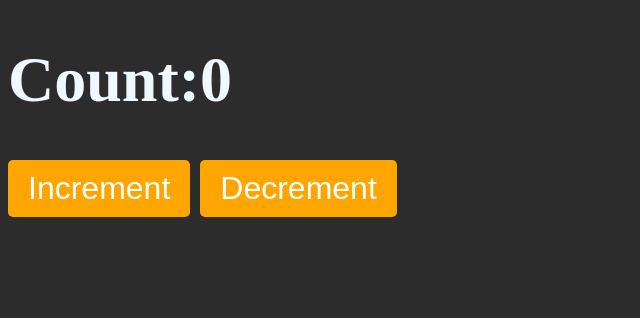
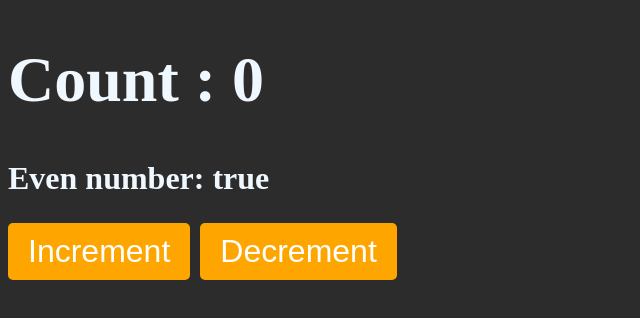
Before and after one commit to Zarman-oss/React-props-practice, a React (Vite) app: page / in a window 1280 px wide. Shown: the top 318 px of the page, without its empty margins (0-640 px from the left). Built offline with nearby package versions, Linux system fonts and the light colour scheme.

Commit message:
useEffetc

```diff
--- a/src/App.jsx
+++ b/src/App.jsx
@@ -1,12 +1,21 @@
-import { useState } from 'react';
+import { useState, useEffect } from 'react';
 // Branch feature
 function App() {
   const [count, setCount] = useState(0);
+  const [isEven, setisEven] = useState(true);
+  useEffect(() => {
+    if (count % 2 == 0) {
+      setisEven(true);
+    } else {
+      setisEven(false);
+    }
+  }, [count]);
 
   return (
     <>
       <div className="div">
-        <h1>Count:{count}</h1>
+        <h1>Count : {count}</h1>
+        <h2>{'Even number: ' + isEven} </h2>
       </div>
       <div className="btn-container">
         <button
--- a/src/index.css
+++ b/src/index.css
@@ -7,7 +7,11 @@ h1 {
   /* font-size: xx-large; */
   font-size: 4rem;
 }
-
+h2 {
+  color: aliceblue;
+  /* font-size: xx-large; */
+  font-size: 2rem;
+}
 btn-container {
   display: flex;
 }
```
